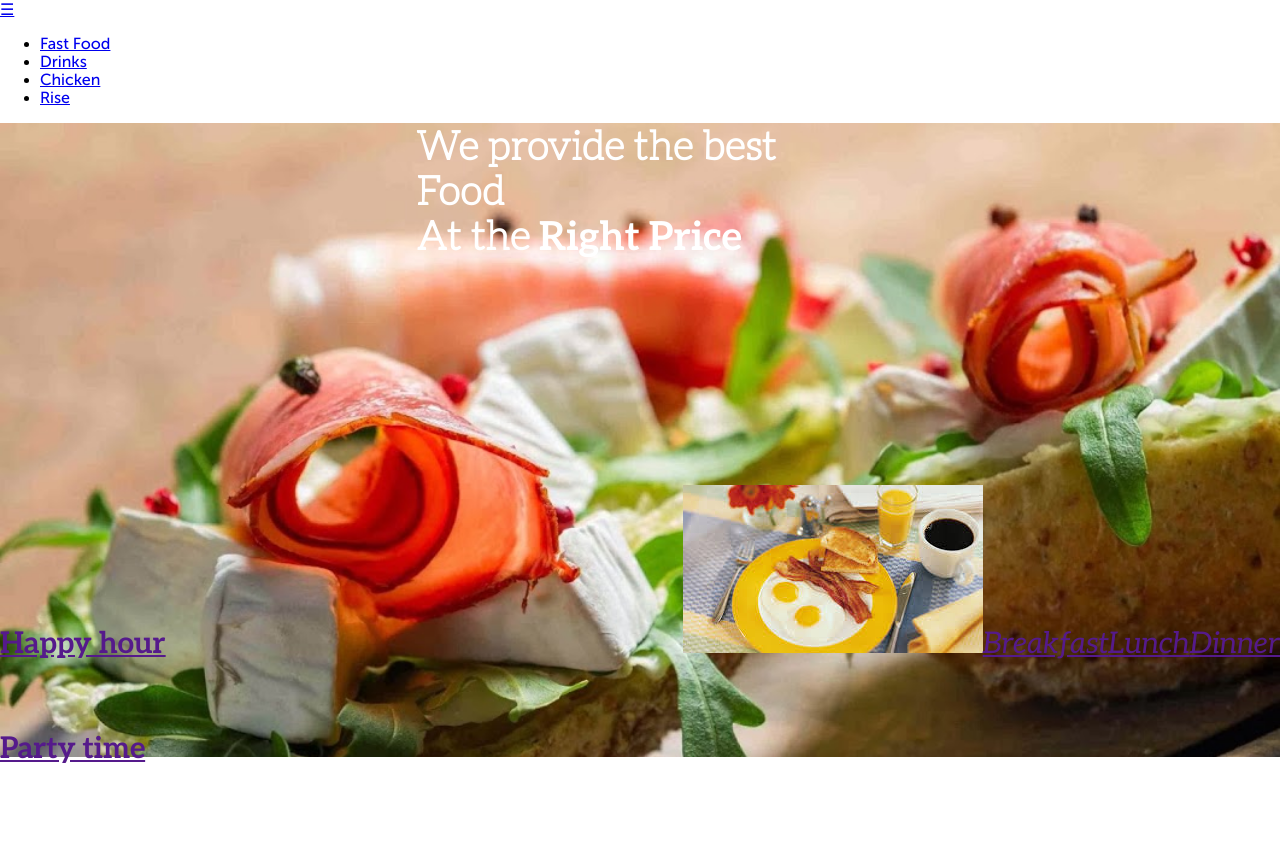
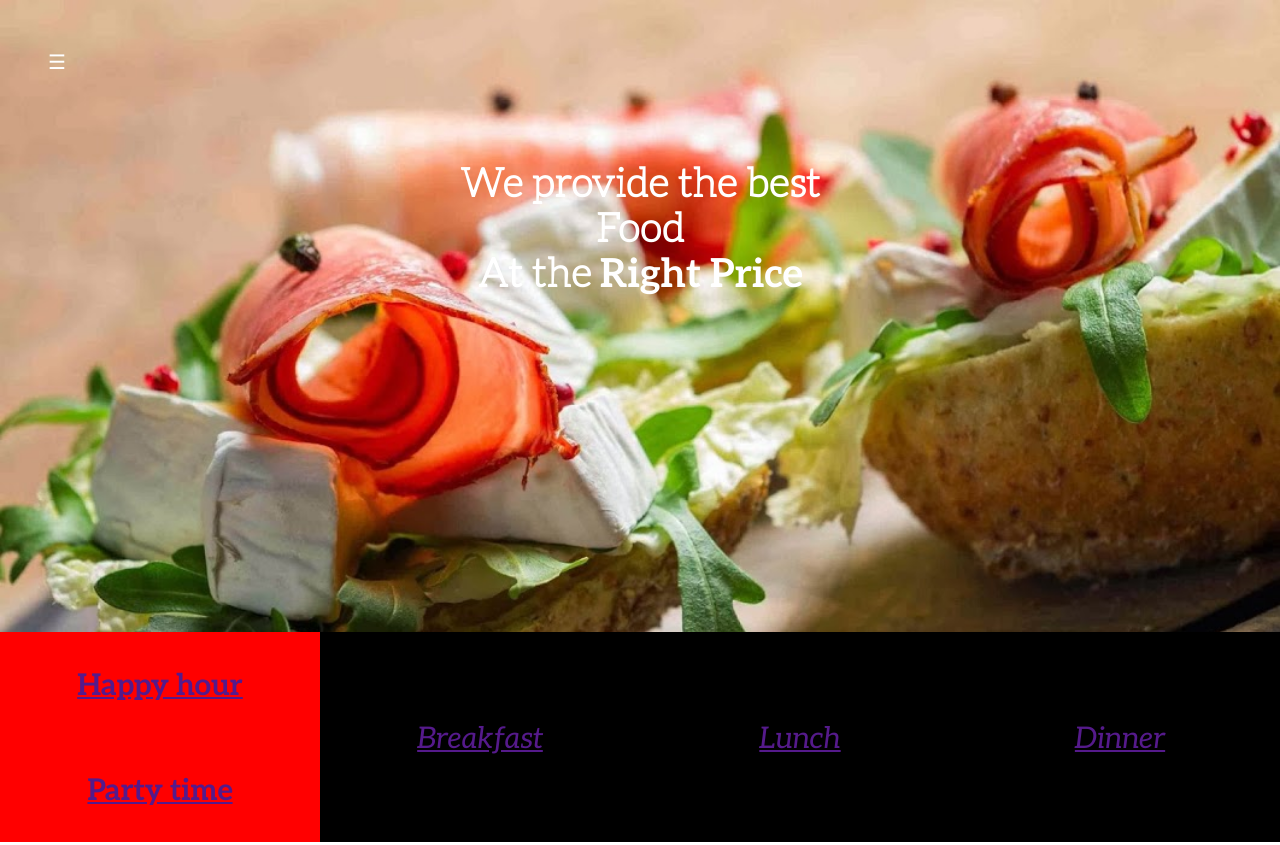
Before and after one commit to zhukovka/menuproject, a plain HTML site: page index.html in a window 1280 px wide. Shown: the top 845 px of the page. Drawn offline with nearby package versions, Linux system fonts and the light colour scheme; a script that the page names is missing; files whose address does not match are found by name.

Commit message:
4lessons_first_save

```diff
--- a/assets/style.css
+++ b/assets/style.css
@@ -1,8 +1,8 @@
 body{
 	margin: 0;
     font-family: 'museo_sans_cyrl500';
-    font-size: 100%;
 }
+
 .heading{
     font-family: 'Aleo_Bold';
 }
@@ -12,6 +12,7 @@ body{
 }
 
 h1.heading{
+    padding-top: 4em;  /*как опустить текст если не display: not-table*/
     font-size: 250%;
 }
 
@@ -28,6 +29,7 @@ a.heading{
 }
 
 .table-view{
+
     display: table;
     width: 100%;
 }
@@ -37,17 +39,22 @@ a.heading{
 }
 
 .table-cell-view-25{
+    background: black;
     width: 25%;
 }
 .table-cell-view-100{
-    width: 100%;
+    vertical-align: middle;
+    text-align: center;
+    background: red;
+    width: 25%;
 }
+
 .offers{
-    height: 210px;
     position: absolute;
     bottom: 0;
-    left: 0;
+
 }
+
 .offers > .table-cell-view-25{
     vertical-align: middle;
     text-align: center;
@@ -56,7 +63,8 @@ a.heading{
 .offers a.heading{
     line-height: 105px;
 }
-                /*HEADER START*/
+
+
 .banner{
     background: url(images/burgers.jpeg);
     background-size: cover;
@@ -66,6 +74,7 @@ a.heading{
 }
 
 .logo{
+    text-align: center;
     height: 100%;
     width: 35%;
     margin: auto;
@@ -82,10 +91,54 @@ a.heading{
 
 header{
     position: relative;
-    height: 100vh;
+    padding-bottom: 13em; /*как сделать правельный отступ?*/
 }
 
-nav.navigation{
-    position: absolute;
-    top: 0;
+.opacity-banner{
+
 }
+
+
+
+            /*Nav-bar*/
+
+nav {
+   position: absolute;
+   padding-top: 2em;
+   padding-left: 2em;
+   font-size: 150%;
+}
+
+.navigation {
+  font-size: 250%;
+  color: #fff;
+  text-decoration: none;
+  top: 2em;
+  left: 2em;
+  font-size: 20px;
+  background: none;
+  border-radius: .2em .2em 0 0;
+}
+
+ul.navigation_dropdown {
+
+  display: none;
+  position: absolute;
+  top: 100%;
+  margin-top: .5em;
+  min-width: 12em;
+  padding: 0;
+  border-radius: 0 0 .2em .2em;
+
+}
+
+ul.navigation_dropdown li {
+  list-style-type: none;
+}
+
+ul.navigation_dropdown li a {
+  color: #fff;
+  text-decoration: none;
+  padding: .5em 1em;
+  display: block;
+}
--- a/index.html
+++ b/index.html
@@ -24,7 +24,7 @@
 		<nav>
 			<a class="navigation" href="#menu"> &#9776;</a>
 				<ul class="navigation_dropdown">
-  					<li><a href="#Fast_Food">Fast Food</a></li>
+  					<li class="move_for_food"><a href="#Fast_Food">Fast Food</a></li>
   					<li><a href="#Drink">Drinks</a></li>
  				    <li><a href="#Chicken">Chicken</a></li>
  				    <li><a href="#Rise">Rise</a></li>
@@ -38,6 +38,7 @@
 					<span class="heading-light_text">We provide the best Food<br> At the</span> Right Price
 				</h1>
 			</div>
+
 			<div class="offers table-view">
 				<div class="table-cell-view-100">
 					<div>
@@ -47,7 +48,6 @@
 						<a href="" class="heading heading-white_text">Party time</a>
 					</div>
 				</div>
-				<img src="assets/images/breackfast.jpg" alt="">
 				<div class="table-cell-view-25">
 					<div class="otherBlock_1"><a href="" class="heading heading-italic_text">Breakfast</a>
 					</div>
@@ -129,7 +129,7 @@
 
 
 <script type="text/javascript">
-// Выпадающие меню ()
+// Выпадающие меню ( http://scottbolinger.com/simple-jquery-drop-down-menu-in-wordpress/)
 
 $(function() {
 
@@ -150,7 +150,7 @@ $(document).click(function(e) {
  // Плавный скроллинг без типизации тегов (http://jsfiddle.net/d90vcqed/)
  // Сделать if на все id.
 $(document).ready(function() {
-    $('.navigation_dropdown').click(function(){
+    $('.move_for_food').click(function(){
       $('html, body').animate({scrollTop:$('#Fast_Food').position().top - 60}, 2000);
     });
 });
```
Also changed, not shown: assets/images/PICT! - копия (2).txt (deleted), assets/images/PICT! - копия (3).txt (deleted), assets/images/PICT! - копия.txt (deleted), assets/images/PICT!.txt (deleted).
